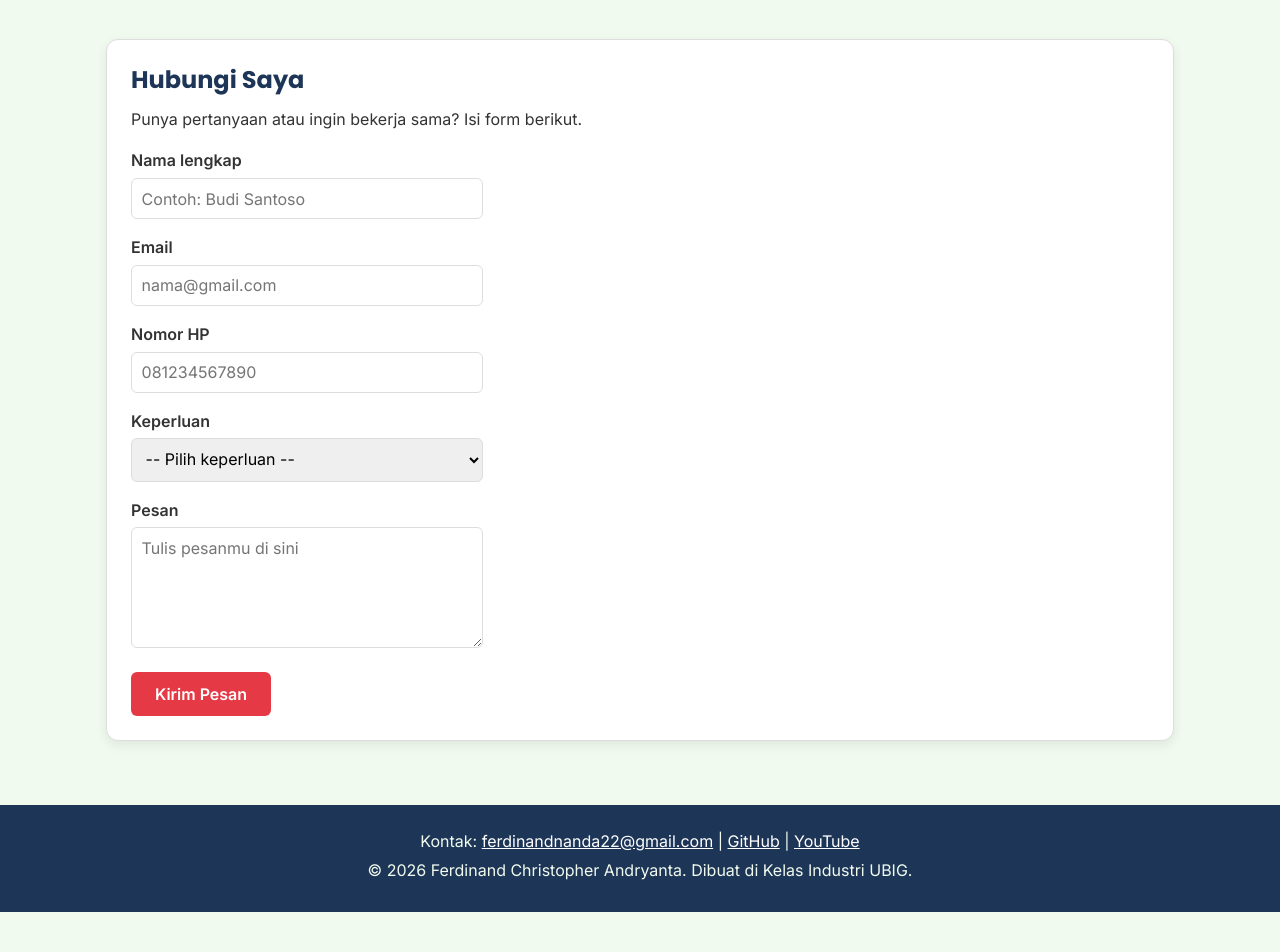
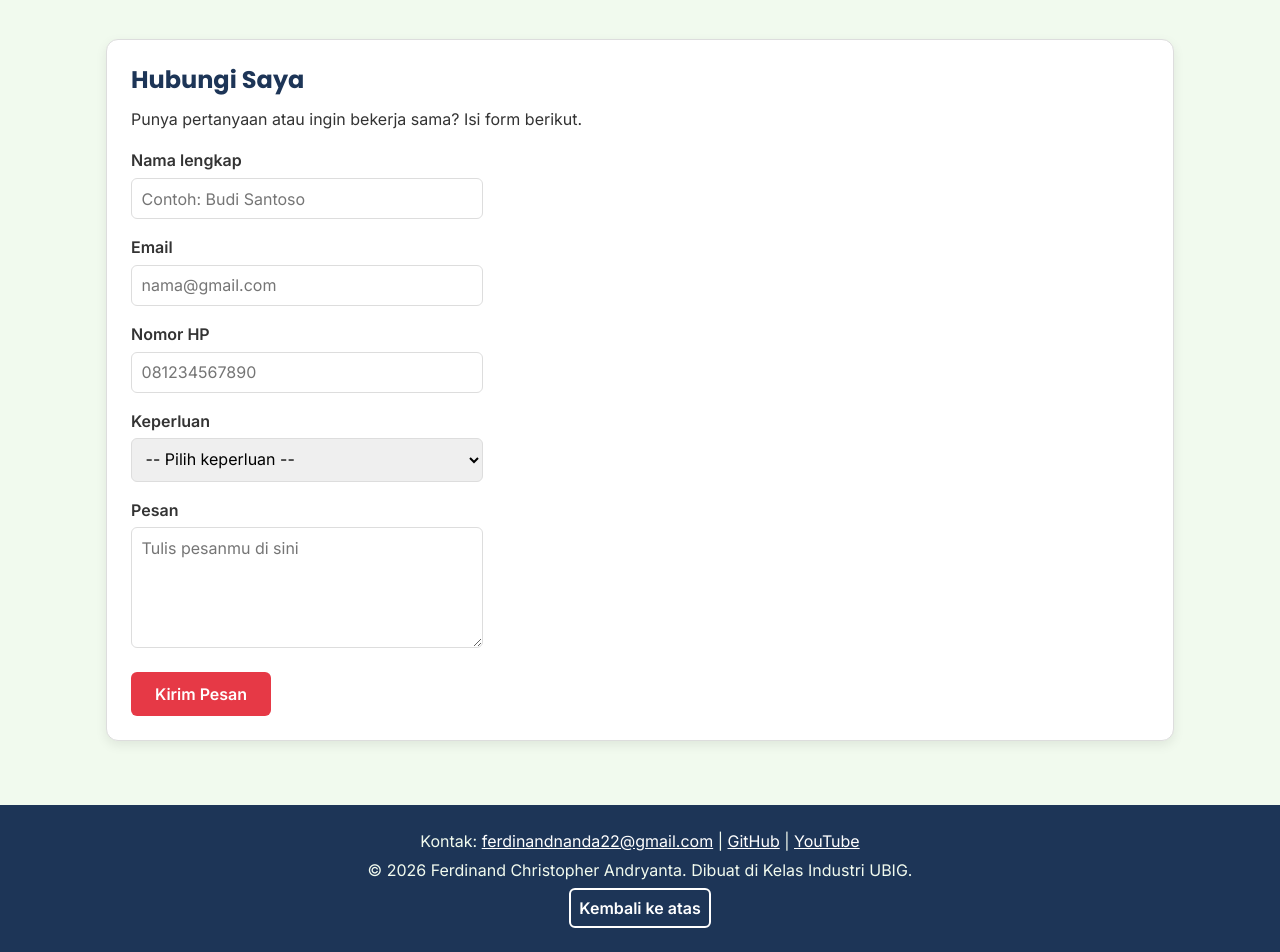
Before and after one commit to Gentleemerel/Portofolio-Ferdinand, a plain HTML site: page kontak.html in a window 1280 px wide. Shown: the part 75-1027 px from the top of the page. Before the commit the page ends 987 px from the top, so only its background shows below. Drawn offline with Linux system fonts and the light colour scheme.

Commit message:
Feat: Tombol kembali ke atas dan perbaikan untuk nilai lighthouse

```diff
--- a/JS/main.js
+++ b/JS/main.js
@@ -214,3 +214,10 @@ async function ambilRepo() {
 if (daftarRepo) {
     ambilRepo();
 }
+
+// 6. Tombol untuk kembali ke atas halaman
+const TombolAtas = document.querySelector("#tombol-atas")
+
+TombolAtas.addEventListener ("click", () => {
+  window.scrollTo ({ top: 0, behavior: "smooth"})
+})
--- a/Kantin/style.css
+++ b/Kantin/style.css
@@ -319,3 +319,10 @@ body.gelap {
   --warna-kartu: #1C2836;
   --warna-garis: #34465A;
 }
+
+/* 12. Tombol kembali ke atas halaman */
+.tombol-atas {
+  background-color: transparent;
+  border: 2px solid white;
+  padding: 0.5rem;
+}
--- a/css/style.css
+++ b/css/style.css
@@ -319,3 +319,10 @@ body.gelap {
 .menu-ponsel summary {
     cursor: pointer;
 }
+
+/* 12. Tombol kembali ke atas halaman */
+.tombol-atas {
+  background-color: transparent;
+  border: 2px solid white;
+  padding: 0.5rem;
+}
--- a/kontak.html
+++ b/kontak.html
@@ -82,6 +82,7 @@
       <a href="https://github.com/" target="_blank">GitHub</a> |
       <a href="https://www.youtube.com/" target="_blank">YouTube</a></p>
     <p>&copy; 2026 Ferdinand Christopher Andryanta. Dibuat di Kelas Industri UBIG.</p>
+    <button type="button" id="tombol-atas" class="tombol-atas">Kembali ke atas</button>
   </footer>
 </body>
 </html>
```
Also changed, not shown: Kantin/kantin.html (+1 -0 lines), Kantin/kantin.js (+7 -0 lines), index.html (+2 -1 lines), proyek.html (+1 -0 lines), 1 other file.
